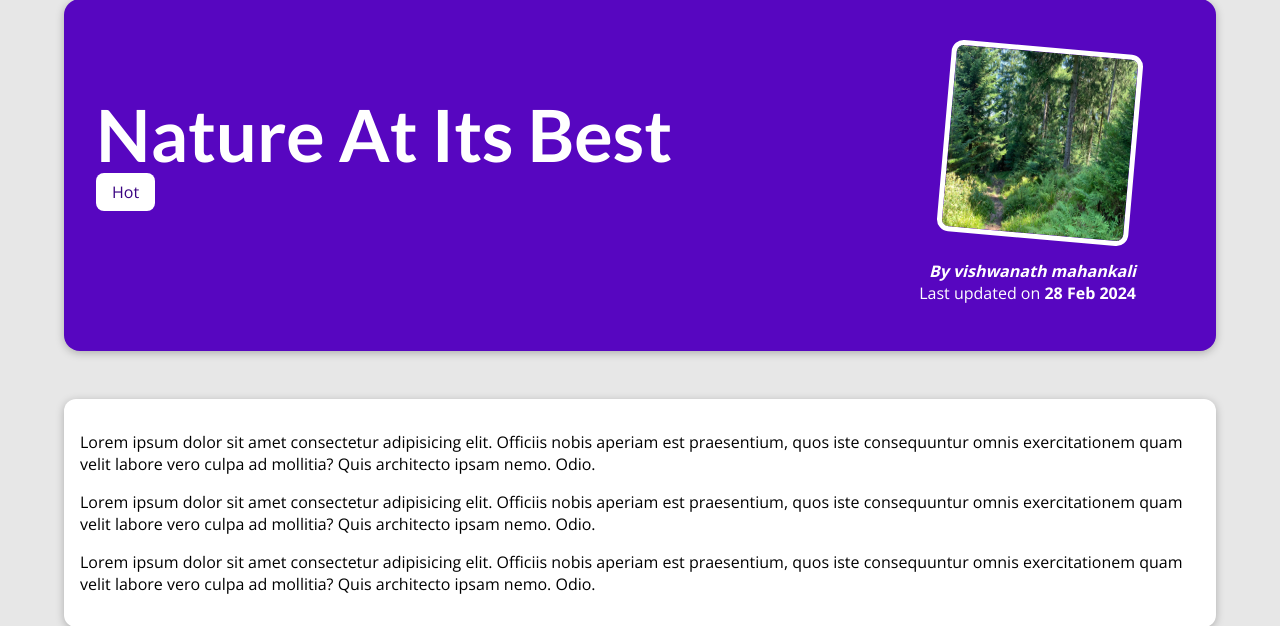
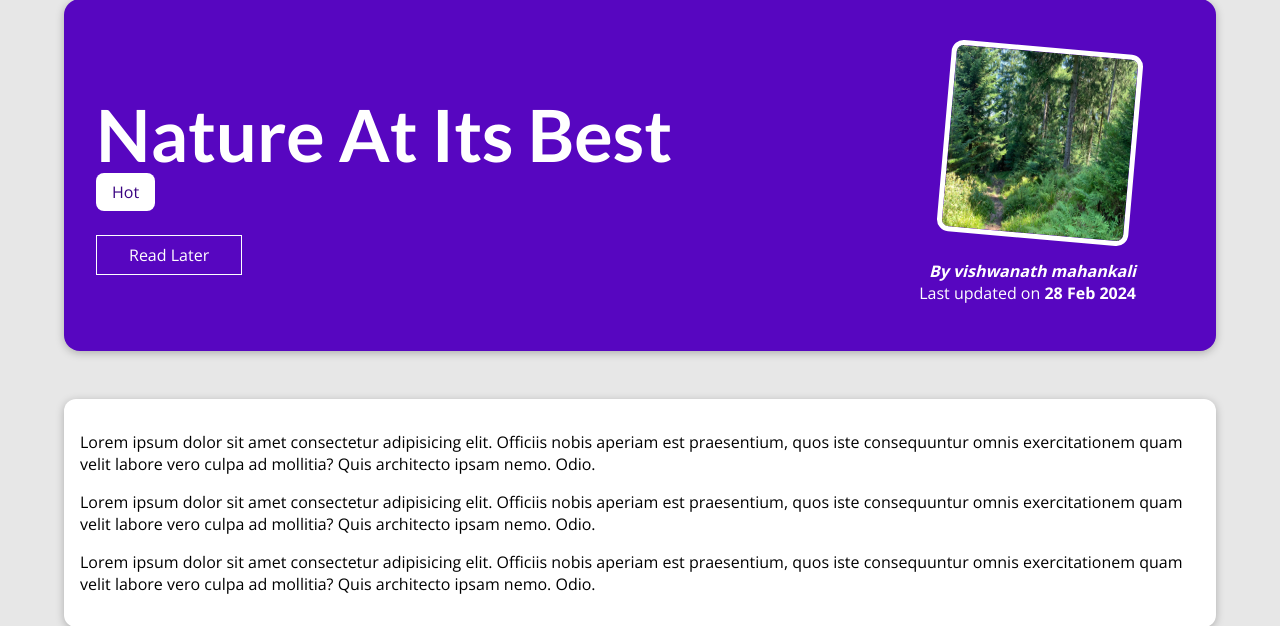
Before and after one commit to vishwanathmahankali/Django, a Django app: a page that uses my_site/blog/templates/blog/post-detail.html in a window 1280 px wide. Shown: the part 129-755 px from the top of the page. Run offline with Django 4.2, Linux system fonts and the light colour scheme; data comes from the database, SQL or seed files in the repository.

Commit message:
read later starting setup

```diff
--- a/my_site/blog/templates/blog/post-detail.html
+++ b/my_site/blog/templates/blog/post-detail.html
@@ -29,6 +29,14 @@
       <span class="tag">{{ tag.caption }}</span>
     {% endfor %}
   </div>
+  <div id="read-later">
+    <form action="{% url 'read-later' %}" method="POST">
+      {% csrf_token %}
+      <input type="hidden" value="{{post.id}}" name="post_id">
+      <button>Read Later</button>
+    </form>
+    </div>
+
   <article>
     <img src="{{ post.image.url }}" alt="{{ post.title }}" />
     <address>By <a href="mailto:{{ post.author.email_address }}">{{ post.author }}</a></address>
--- a/my_site/blog/urls.py
+++ b/my_site/blog/urls.py
@@ -5,5 +5,6 @@ from . import views
 urlpatterns = [
     path("", views.StartingPageView.as_view(), name="starting-page"),
     path("posts", views.AllPostsView.as_view(), name="posts-page"),
-    path("posts/<slug:slug>", views.SinglePostView.as_view(), name="post-detail-page")
+    path("posts/<slug:slug>", views.SinglePostView.as_view(), name="post-detail-page"),
+    path("read-later", views.ReadLaterView.as_view(), name="read-later"),
 ]
--- a/my_site/blog/views.py
+++ b/my_site/blog/views.py
@@ -86,3 +86,9 @@ class SinglePostView(View):
 #         "post": identified_post,
 #         "post_tags": identified_post.tags.all()
 #     })
+
+
+
+class ReadLaterView(View):
+    def post(self, request):
+        pass
```
